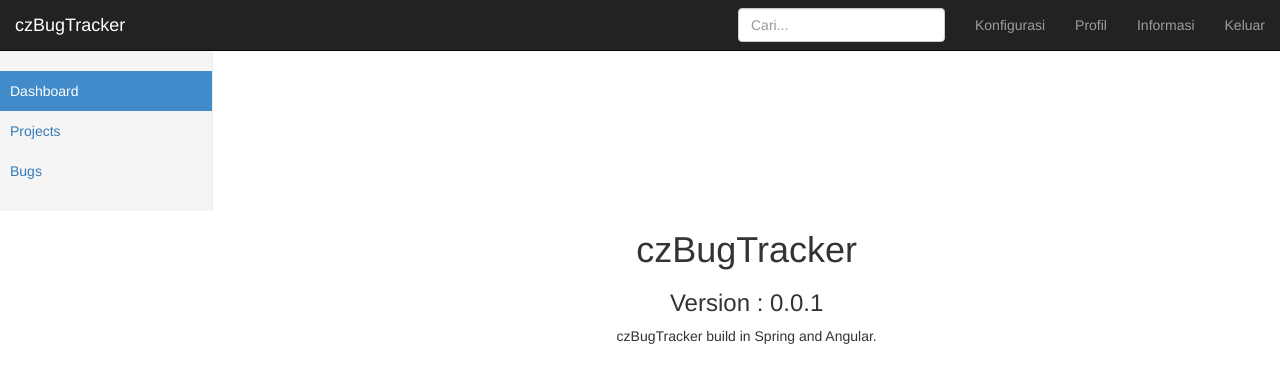
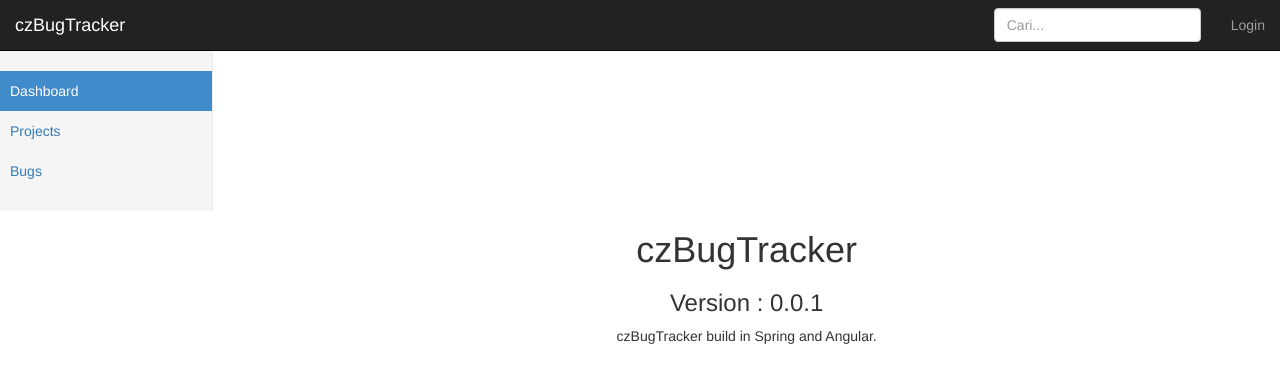
Before and after one commit to ciazhar/aplikasi-bugtracker-web, an Angular app: page /about in a window 1280 px wide. Shown: the top 382 px of the page. Built offline with nearby package versions, Linux system fonts and the light colour scheme.

Commit message:
implement login dummy

```diff
--- a/src/app/navbar/navbar.component.html
+++ b/src/app/navbar/navbar.component.html
@@ -11,10 +11,11 @@
     </div>
     <div id="navbar" class="navbar-collapse collapse">
       <ul class="nav navbar-nav navbar-right">
-        <li><a href="#">Konfigurasi</a></li>
-        <li><a href="#">Profil</a></li>
-        <li><a routerLink="about">Informasi</a></li>
-        <li><a href="#">Keluar</a></li>
+        <li *ngIf="authService.isLogin()"><a href="#">Konfigurasi</a></li>
+        <li *ngIf="authService.isLogin()"><a href="#">Profil</a></li>
+        <li *ngIf="authService.isLogin()"><a routerLink="about">Informasi</a></li>
+        <li *ngIf="authService.isLogin()"><a (click)="logout()">Keluar</a></li>
+        <li *ngIf="!authService.isLogin()"><a routerLink="login">Login</a></li>
       </ul>
       <form class="navbar-form navbar-right">
         <input type="text" class="form-control" placeholder="Cari...">
--- a/src/app/navbar/navbar.component.ts
+++ b/src/app/navbar/navbar.component.ts
@@ -1,4 +1,6 @@
 import { Component, OnInit } from '@angular/core';
+import { AuthService } from '../shared/auth.service';
+import { Router }   from '@angular/router';
 
 @Component({
   selector: 'app-navbar',
@@ -8,9 +10,14 @@ import { Component, OnInit } from '@angular/core';
 export class NavbarComponent implements OnInit {
   title = 'czBugTracker';
 
-  constructor() { }
+  constructor(private authService : AuthService, private router : Router) { }
 
   ngOnInit() {
   }
 
+  logout(){
+    this.authService.logout();
+    this.router.navigate(['login']);
+  }
+
 }
```
Also changed, not shown: src/app/app.module.ts (+8 -2 lines).
